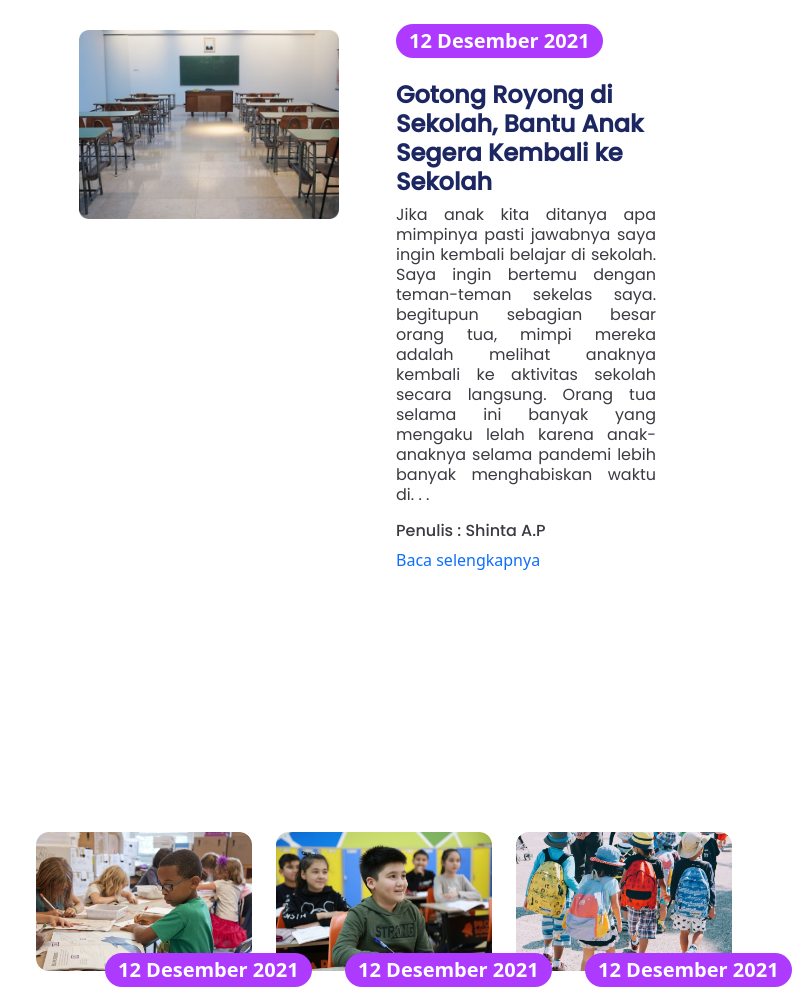
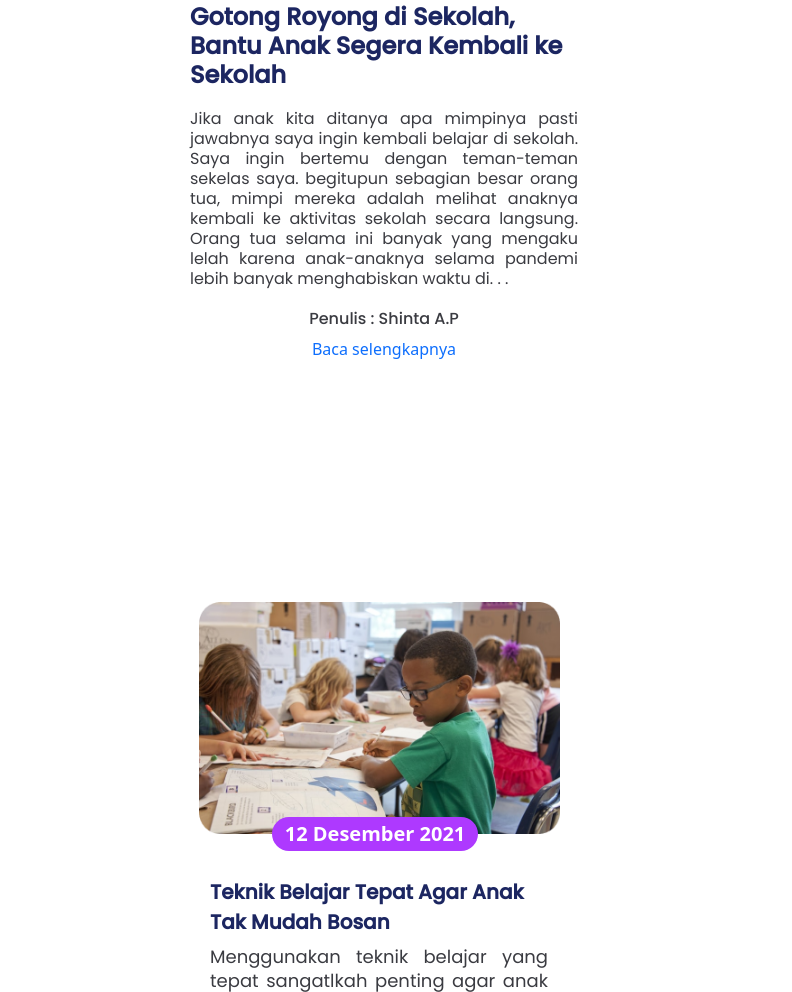
Before and after one commit to Hub-Academy-Inagata/Enjie-PageStyle2, a website: page artikel.html in a window 768 px wide. Shown: the part 910-1902 px from the top of the page, 792 px wide, since content can reach past the window. Drawn offline with nearby package versions, Linux system fonts and the light colour scheme; a web font is replaced by a local one.

Commit message:
Update artikel.css

```diff
--- a/assets/css/artikel.css
+++ b/assets/css/artikel.css
@@ -122,7 +122,7 @@
 }
 
 .galeri {
-    margin: -122px 0px 0px;
+    margin: -122px 0px 100px;
 }
 
 .galeri .card {
@@ -148,6 +148,14 @@
 .galeri .row .col-4 a{
     text-decoration: none;
     color: #4FACF6;
+    font-family: 'Poppins', sans-serif;
+    font-weight: 600;
+    font-size: 16px;
+    line-height: 24px;
+}
+
+.galeri .row .col-4 a:hover{
+    color: #734192;
 }
 
 .galeri .card-box img:hover {
@@ -159,12 +167,13 @@
     font-weight: 700;
     font-size: 20px;
     color: #1C2661;
+    line-height: 30px;
 }
 
 .galeri .card-body .col-4 p {
     font-family: 'Poppins', sans-serif;
     font-weight: 400;
-    font-size: 20px;
+    font-size: 18px;
     line-height: 24px;
     text-align: justify;
     color: #3A3B41;
@@ -174,6 +183,90 @@
 @media only screen and (min-width: 768px) and (max-width: 991px){
     .section-padding {
         width: 100%;
+    }
+
+    .ilmu {
+        background-repeat: no-repeat;
+        background-position: top center, left bottom;
+        background-size: 100%, 50%;
+        height: 500px;
+    }
+
+    .ilmu .img-fluid {
+        margin-top: -86px;
+        width: 40%;
+    }
+
+    .ilmu .container .ilmu-text h1 {
+        font-size: 2em;
+        margin-top: -69px;
+    }
+
+    .gotong {
+        margin-top: 0px;
+    }
+
+    .gotong .card {
+        margin: -66px 0px 269px;
+        background: none;
+    }
+
+    .gotong .card-body .row div {
+        padding: 90px;
+        height: 276px;
+        display: flex;
+        align-items: center;
+        flex-direction: column;
+    }
+
+    .gotong .card .row .col img {
+        width: 100%;
+    }
+
+    .gotong .card .row .col h1, p {
+        margin: auto;
+        margin-bottom: 20px;
+    }
+
+    .galeri {
+        margin: -43px 0px 100px;
+    }
+
+    .galeri .card {
+        background: none;
+        align-items: center;
+        margin-left: 101px;
+    }
+
+    .galeri .card .row {
+        margin: -187px 0px 201px;
+    }
+
+    .galeri .col-4 .card-box .badge {
+    background-color: #AE39FF;
+    border-radius: 20px;
+    font-size: 20px;
+    margin-bottom: 23px;
+    margin-right: 77px;
+    margin-top: 265px;
+    display: block;
+    }
+
+    .galeri .card .row div {
+        padding: 81px;
+        width: 500px;
+        height: 406px;
+        display: flex;
+        align-items: center;
+        flex-direction: column;
+    }
+
+    .galeri .card .row .col-4 img {
+        width: 361px;
+    }
+
+    .galeri .card .row .col-4 {
+        margin: 26px 0px 112px;
     }
 }
 
```
